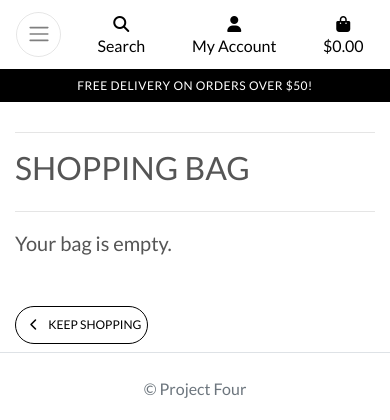
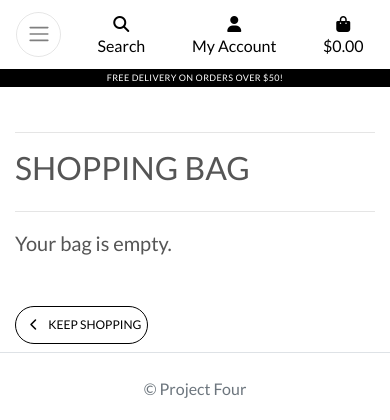
Before and after one commit to RobertJLewis/project_four, a Django app: page /bag/ in a window 390 px wide. Shown: the top 420 px of the page. Run offline with Django 3.2, Linux system fonts and the light colour scheme; some libraries are stand-ins or nearby versions.

```diff
--- a/static/css/base.css
+++ b/static/css/base.css
@@ -325,13 +325,26 @@ input[name='q']::placeholder {
     }
 
 #delivery-banner h4,
+#delivery-banner .logo-font,
 .delivery-banner-text {
-    font-size: 12px !important;
-    line-height: 1.1;
+    font-size: 9px !important;
+    line-height: 1.1 !important;
     letter-spacing: 0.04em;
     text-transform: uppercase;
-    margin: 0;
-    padding: 6px 0;
+    margin: 0 !important;
+    padding: 4px 0 !important;
+}
+
+#delivery-banner {
+    padding: 0;
+}
+
+@media (min-width: 992px) {
+    #delivery-banner h4,
+    #delivery-banner .logo-font,
+    .delivery-banner-text {
+        font-size: 8px !important;
+    }
 }
 
     .btn.btn-outline-black.rounded-0,
--- a/templates/base.html
+++ b/templates/base.html
@@ -122,7 +122,7 @@
     </div>
     <div id="delivery-banner" class="row text-center">
       <div class="col bg-black text-white">
-        <h4 class="logo-font my-1">Free delivery on orders over ${{ free_delivery_threshold }}!</h4>
+        <h4 class="logo-font my-0 delivery-banner-text" style="font-size: 14px; line-height: 1.1; margin: 0; padding: 4px 0;">Free delivery on orders over ${{ free_delivery_threshold }}!</h4>
       </div>
     </div>
   </header>
```
